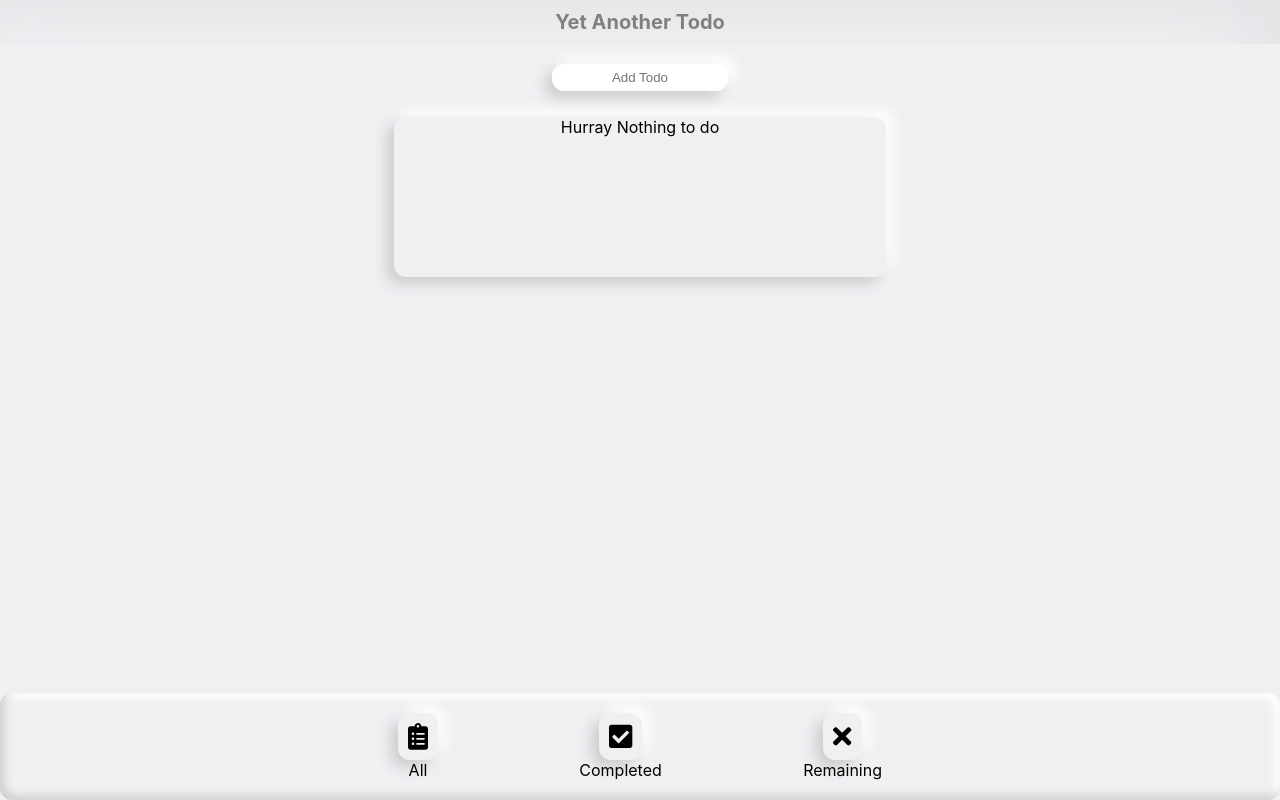
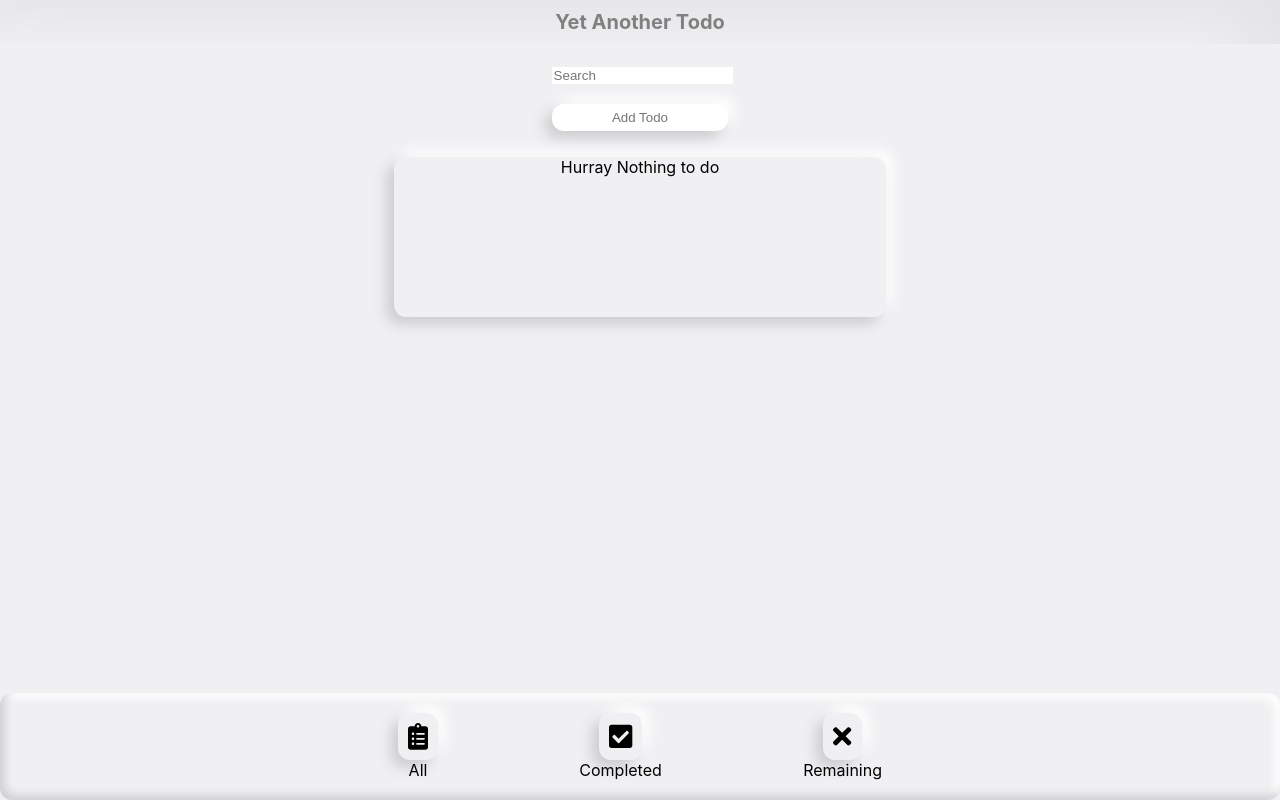
Before and after one commit to Bishalsarang/Todo, a React (Create React App) app: page / in a window 1280 px wide. Built offline with nearby package versions, Linux system fonts and the light colour scheme.

Commit message:
Add seacrh feature

```diff
--- a/src/App.js
+++ b/src/App.js
@@ -3,9 +3,10 @@ import React from 'react';
 // Import Components
 import Add from './components/Add';
 import Body from './components/Body';
+import Column from './components/Column';
+import Search from './components/Search';
 import Header from './components/Header';
 import BottomNav from './components/BottomNav';
-import Column from './components/Column';
 
 // Import Global Styles
 import './css/App.css';
@@ -16,11 +17,25 @@ class App extends React.Component {
 
     this.state = JSON.parse(localStorage.getItem('todo')) || {
       todos: [],
+      filteredToDos: [],
       visibility: 'all',
     };
 
     this.priorities = ['low', 'med', 'high']; // Available Task Priorities
   }
+
+  searchToDo = (searchText = '') => {
+    const filteredToDos = this.state.todos.filter(todo => {
+      console.log(todo.title, searchText);
+      console.log(todo.title.toLowerCase().includes(searchText.toLowerCase()));
+      return todo.title.toLowerCase().includes(searchText.toLowerCase());
+      // ); todo.title.toLowerCase().includes(searchText.toLowerCase());
+    });
+
+    this.setState({
+      filteredToDos: filteredToDos,
+    });
+  };
 
   /**
    * Add TodoItem to Todos
@@ -31,6 +46,7 @@ class App extends React.Component {
     // Add Recent Items at top
     this.setState({
       todos: [item, ...this.state.todos],
+      filteredToDos: [item, ...this.state.todos],
     });
   };
 
@@ -45,6 +61,7 @@ class App extends React.Component {
 
     this.setState({
       todos: remaining,
+      filteredToDos: remaining,
     });
   };
 
@@ -106,11 +123,12 @@ class App extends React.Component {
       <div className="app">
         <Header title="Yet Another Todo" />
         <Body>
+          <Search searchToDo={this.searchToDo} />
           <Add addToDo={this.addToDo} />
 
           {this.state.todos.length ? (
             <Column
-              todos={this.state.todos}
+              todos={this.state.filteredToDos}
               toggleCompleted={this.toggleCompleted}
               deleteToDo={this.deleteToDo}
               changePriority={this.changePriority}
@@ -122,7 +140,7 @@ class App extends React.Component {
         </Body>
 
         <BottomNav
-          todos={this.state.todos}
+          todos={this.state.filteredToDos}
           handleDisplayType={this.handleVisibility}
         />
       </div>
--- a/src/components/Add/index.js
+++ b/src/components/Add/index.js
@@ -16,7 +16,7 @@ export default class Add extends Component {
       this.props.addToDo({
         id: uuidv4(),
         title: this.state.title,
-        description: 'very difficult',
+        description: 'This is a description',
         isComplete: false,
         priority: 'low',
       });
--- a/src/components/Search/index.js
+++ b/src/components/Search/index.js
@@ -0,0 +1,35 @@
+import React, { Component } from 'react';
+
+export default class Search extends Component {
+  constructor(props) {
+    super(props);
+    this.state = {
+      search: '',
+    };
+  }
+
+  setSearch = e => {
+    this.props.searchToDo(e.target.value);
+    this.setState({
+      search: e.target.value,
+    });
+  };
+
+  onSubmit = e => {
+    e.preventDefault();
+    this.props.searchToDo(this.state.search);
+  };
+
+  render() {
+    return (
+      <form className="container" onSubmit={this.onSubmit}>
+        <input
+          type="text"
+          value={this.state.search}
+          placeholder="Search"
+          onChange={this.setSearch}
+        />
+      </form>
+    );
+  }
+}
```
Also changed, not shown: 1 other file (tests, documents, lock files or other folders).
